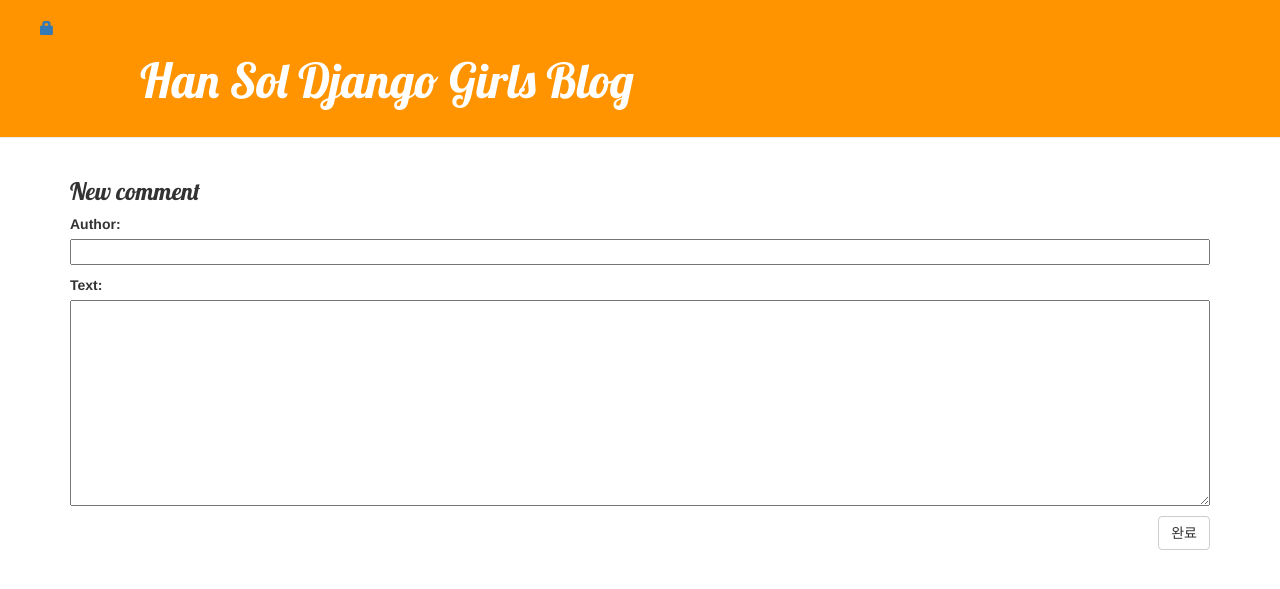
After one commit to HanSol93/my-first-blog, a Django app: page /post/1/comment/ in a window 1280 px wide. The commit adds this page. Shown: the top 589 px of the page. Run offline with Django 3.2, Linux system fonts and the light colour scheme; tables that the repository leaves empty hold one stand-in row (values such as "Sample post"); some libraries are stand-ins or nearby versions.

Commit message:
update comment

```diff
--- a/blog/admin.py
+++ b/blog/admin.py
@@ -1,4 +1,5 @@
 from django.contrib import admin
-from .models import Post
+from .models import Post, Comment
 
 admin.site.register(Post)
+admin.site.register(Comment)
--- a/blog/forms.py
+++ b/blog/forms.py
@@ -1,7 +1,12 @@
 from django import forms
-from .models import Post
+from .models import Post, Comment
 
 class PostForm(forms.ModelForm):
     class Meta:
         model = Post
         fields = ('title', 'text',)
+
+class CommentForm(forms.ModelForm):
+    class Meta:
+        model = Comment
+        fields = ('author', 'text',)
--- a/blog/models.py
+++ b/blog/models.py
@@ -14,3 +14,21 @@ class Post(models.Model):
 
     def __str__(self):
         return self.title
+
+    def approved_comments(self):
+        return self.comments.filter(approved_comment=True)
+
+
+class Comment(models.Model):
+    post = models.ForeignKey('blog.Post', related_name='comments')
+    author = models.CharField(max_length=200)
+    text = models.TextField()
+    created_date = models.DateTimeField(default=timezone.now)
+    approved_comment = models.BooleanField(default=False)
+
+    def approve(self):
+        self.approved_comment = True
+        self.save()
+
+    def __str__(self):
+        return self.text
--- a/blog/static/css/blog.css
+++ b/blog/static/css/blog.css
@@ -54,3 +54,7 @@ h1, h2, h3, h4 {
 .post h3 a, .post h3 a:visited {
     color: #666;
 }
+
+.comment {
+    margin: 20px 0 20px;
+}
--- /dev/null
+++ b/blog/templates/blog/add_comment_to_post.html
@@ -0,0 +1,10 @@
+{% extends 'blog/base.html' %}
+
+{% block content %}
+    <h3>New comment</h3>
+    <form method="POST" class="post-form">
+        {% csrf_token %}
+        {{ form.as_p }}
+        <button type="submit" class="save btn btn-default">완료</button>
+    </form>
+{% endblock %}
--- a/blog/templates/blog/post_list.html
+++ b/blog/templates/blog/post_list.html
@@ -8,6 +8,7 @@
                         </div>
                         <h3><a href="{% url 'post_detail' pk=post.pk %}">{{ post.title }}</a></h3>
                         <p>{{ post.text|linebreaksbr }}</p>
+                        <a href="{% url 'post_detail' pk=post.pk %}">Comments: {{ post.comments.count }}</a> <!--승인된 댓글만 카운트 하려면 post.approved_comments.count-->
                     </div>
                 {% endfor %}
 {% endblock %}
--- a/blog/urls.py
+++ b/blog/urls.py
@@ -9,4 +9,7 @@ urlpatterns = [
     url(r'^drafts/$', views.post_draft_list, name='post_draft_list'),
     url(r'^post/(?P<pk>\d+)/publish/$', views.post_publish, name='post_publish'),
     url(r'^post/(?P<pk>\d+)/remove/$', views.post_remove, name='post_remove'),
+    url(r'^post/(?P<pk>\d+)/comment/$', views.add_comment_to_post, name='add_comment_to_post'),
+    url(r'^comment/(?P<pk>\d+)/approve/$', views.comment_approve, name='comment_approve'),
+    url(r'^comment/(?P<pk>\d+)/remove/$', views.comment_remove, name='comment_remove'),
 ]
--- a/blog/views.py
+++ b/blog/views.py
@@ -1,7 +1,7 @@
 from django.shortcuts import render, get_object_or_404
 from django.utils import timezone
-from .models import Post
-from .forms import PostForm
+from .models import Post, Comment
+from .forms import PostForm, CommentForm
 from django.shortcuts import redirect
 from django.contrib.auth.decorators import login_required
 
@@ -58,3 +58,28 @@ def post_remove(request, pk):
     post = get_object_or_404(Post, pk=pk)
     post.delete()
     return redirect('post_list')
+
+def add_comment_to_post(request, pk):
+    post = get_object_or_404(Post, pk=pk)
+    if request.method == "POST":
+        form = CommentForm(request.POST)
+        if form.is_valid():
+            comment = form.save(commit=False)
+            comment.post = post
+            comment.save()
+            return redirect('post_detail', pk=post.pk)
+    else:
+        form = CommentForm()
+    return render(request, 'blog/add_comment_to_post.html', {'form':form})
+
+@login_required
+def comment_approve(request, pk):
+    comment = get_object_or_404(Comment, pk=pk)
+    comment.approve()
+    return redirect('post_detail', pk=comment.post.pk)
+
+@login_required
+def comment_remove(request, pk):
+    comment = get_object_or_404(Comment, pk=pk)
+    comment.delete()
+    return redirect('post_detail', pk=comment.post.pk)
```
Also changed, not shown: blog/templates/blog/post_detail.html (+23 -0 lines), blog/migrations/0002_comment.py (added).
